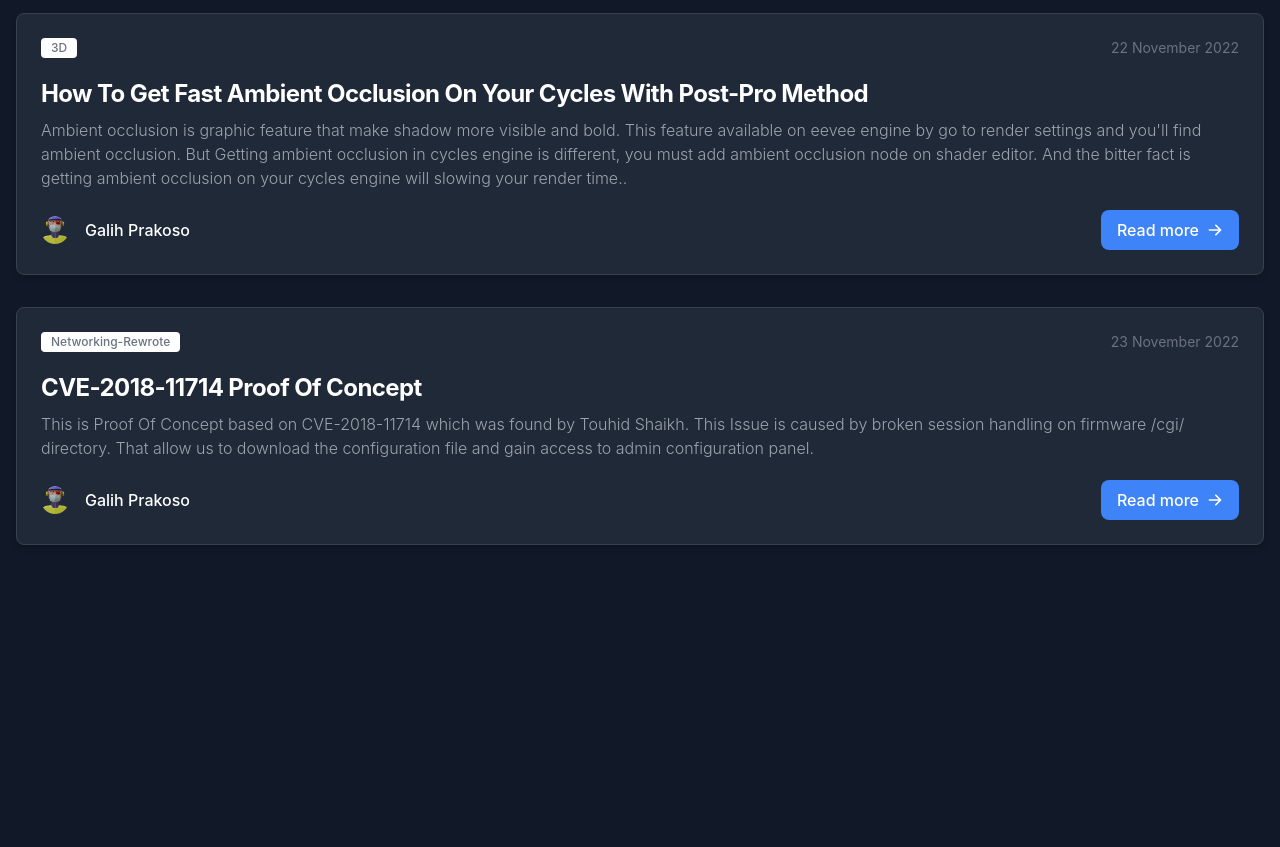
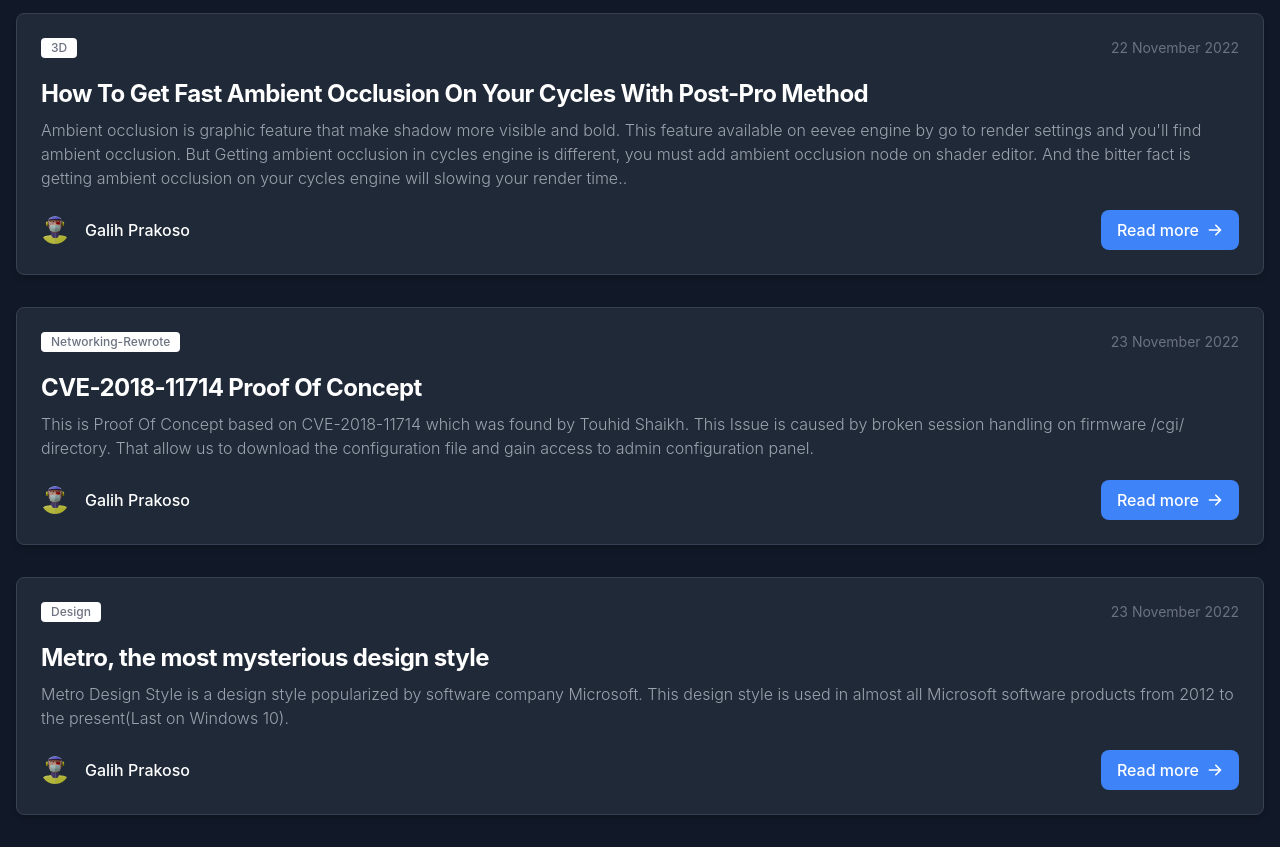
Before and after one commit to galihpd/galihpd.github.io, a plain HTML site: page resource.html in a window 1280 px wide. Shown: the part 155-1002 px from the top of the page. Before the commit the page ends 800 px from the top, so only its background shows below. Drawn offline with nearby package versions, Linux system fonts and the light colour scheme.

Commit message:
Update resource.html

```diff
--- a/resource.html
+++ b/resource.html
@@ -102,6 +102,29 @@
                   </a>
               </div>
           </article>
+
+          <article class="p-6 bg-white rounded-lg border border-gray-200 shadow-md dark:bg-gray-800 dark:border-gray-700">
+            <div class="flex justify-between items-center mb-5 text-gray-500">
+                <span class="bg-primary-100 text-primary-800 text-xs font-medium inline-flex items-center px-2.5 py-0.5 rounded dark:bg-white dark:text-primary-800">
+                    Design
+                </span>
+                <span class="text-sm">23 November 2022</span>
+            </div>
+            <h2 class="mb-2 text-2xl font-bold tracking-tight text-gray-900 dark:text-white"><a href="/blog/design/">Metro, the most mysterious design style</a></h2>
+            <p class="mb-5 font-light text-gray-500 dark:text-gray-400">Metro Design Style is a design style popularized by software company Microsoft. This design style is used in almost all Microsoft software products from 2012 to the present(Last on Windows 10).</p>
+            <div class="flex justify-between items-center">
+                <div class="flex items-center space-x-4">
+                    <img class="w-7 h-7 rounded-full" src="/content/img/gue.png" alt="Jese Leos avatar" />
+                    <span class="font-medium dark:text-white">
+                        Galih Prakoso
+                    </span>
+                </div>
+                <a href="/blog/net/tlwr840n/tlwr840n.html" class="inline-flex items-center font-medium text-primary-600 dark:text-white dark:bg-blue-500 px-4 py-2 rounded-lg hover:underline">
+                    Read more
+                    <svg class="ml-2 w-4 h-4" fill="currentColor" viewBox="0 0 20 20" xmlns="http://www.w3.org/2000/svg"><path fill-rule="evenodd" d="M10.293 3.293a1 1 0 011.414 0l6 6a1 1 0 010 1.414l-6 6a1 1 0 01-1.414-1.414L14.586 11H3a1 1 0 110-2h11.586l-4.293-4.293a1 1 0 010-1.414z" clip-rule="evenodd"></path></svg>
+                </a>
+            </div>
+        </article>
         </div>
     </div>
   </section>
```
